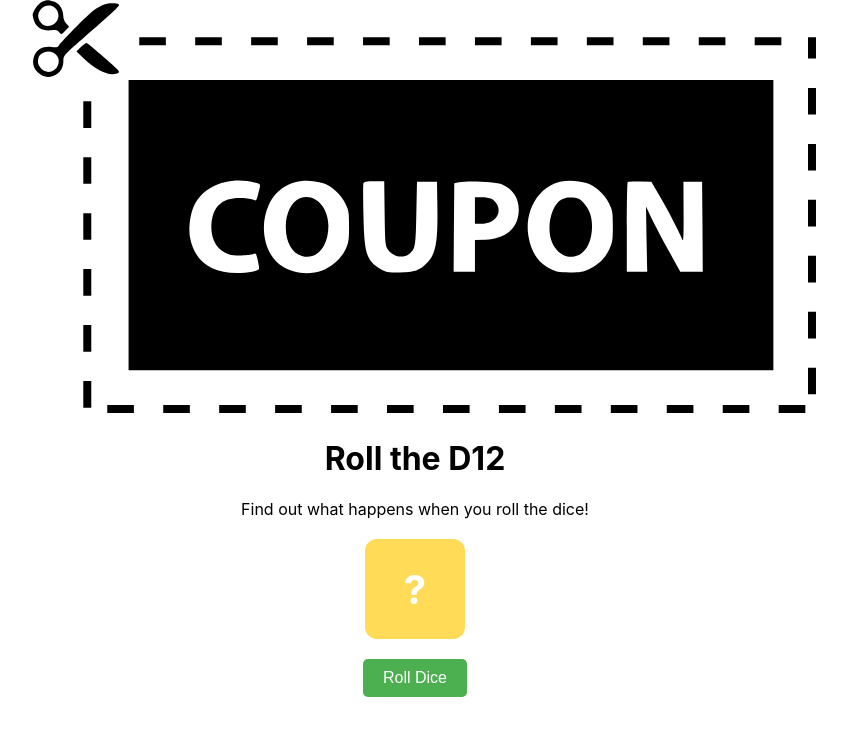
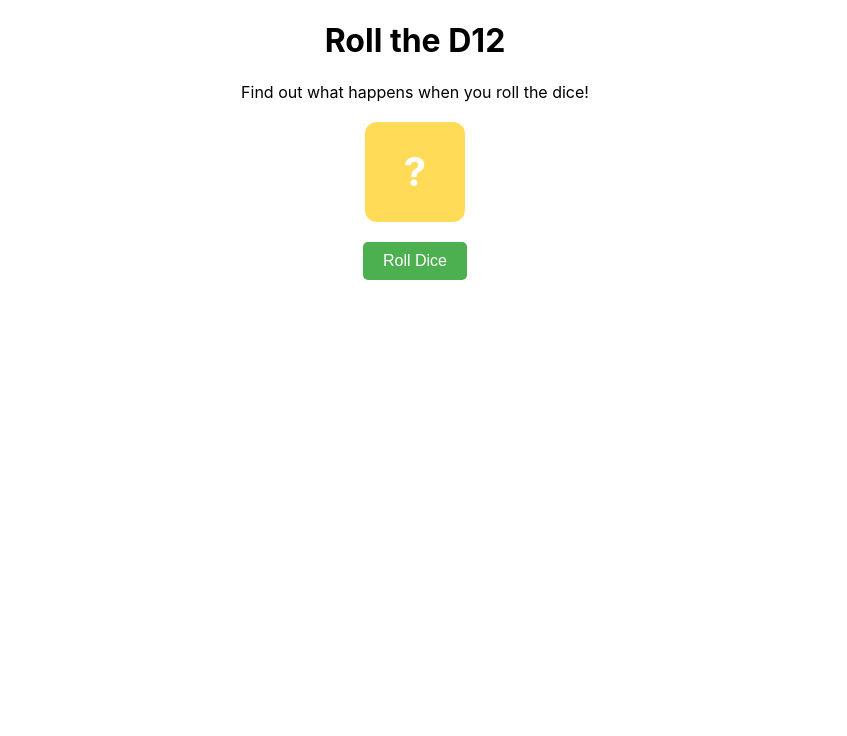
Before and after one commit to s-zhaojo/DnD, a React (Create React App) app: page / in a window 1280 px wide. Shown: the top 736 px of the page, without its empty margins (225-1072 px from the left). Built offline with nearby package versions, Linux system fonts and the light colour scheme.

Commit message:
Update App.js

```diff
--- a/src/App.js
+++ b/src/App.js
@@ -1,4 +1,3 @@
-import logo from './coupon.svg';
 import './App.css';
 import { useState, useEffect } from 'react';
 
@@ -49,11 +48,10 @@ function App() {
   return (
     <div className="App">
       <header className="App-header">
-        <img src={logo} className="App-logo" alt="logo" />
         <h1>Roll the D12</h1>
         <p>Find out what happens when you roll the dice!</p>
 
-        {/* Dice Roll Animation */}
+        {/* 3D Dice Roll Animation */}
         <div className="dice-container">
           <div className={`dice ${isRolling ? 'rolling' : ''}`}>
             <p>{diceRoll ? diceRoll : '?'}</p>
```
